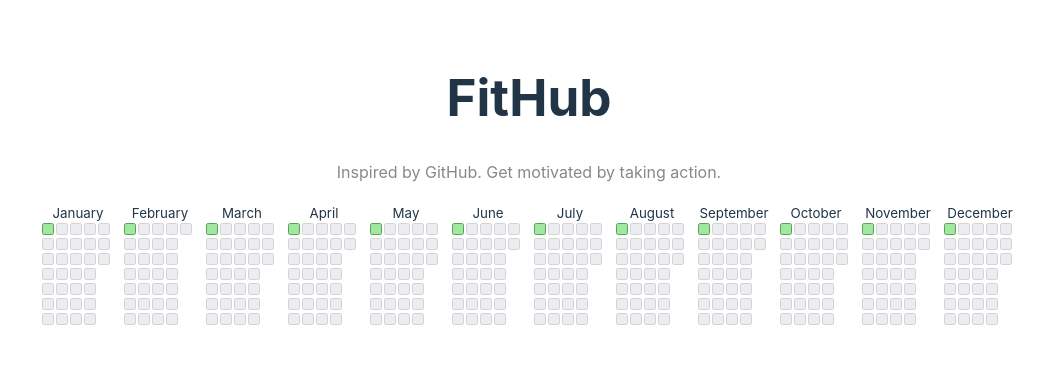
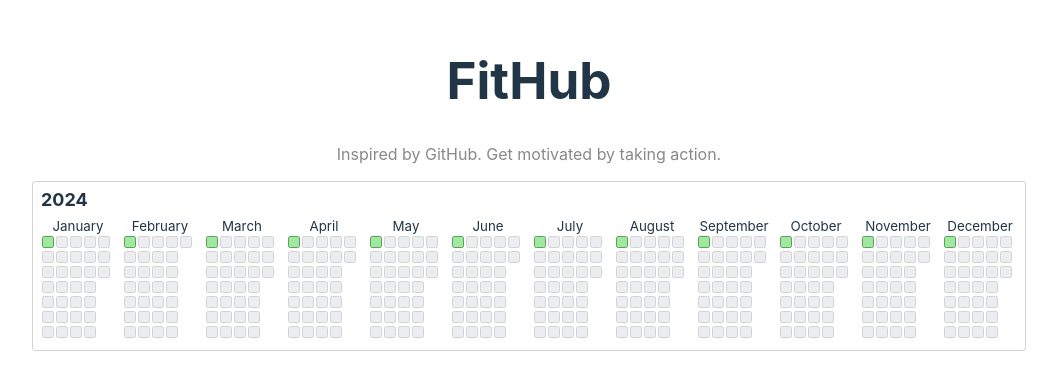
Before and after one commit to stuartdrennandev/FitHub, a React (Vite) app in the folder fithub-frontend/: page / in a window 1280 px wide. Shown: the part 216-606 px from the top of the page, without its empty margins (111-1168 px from the left). Built offline with nearby package versions, Linux system fonts and the light colour scheme.

Commit message:
Add year label and outline around graph

```diff
--- a/fithub-frontend/src/components/activity-graph/ActivityGraph.module.css
+++ b/fithub-frontend/src/components/activity-graph/ActivityGraph.module.css
@@ -1,6 +1,17 @@
 .graphContainer {
     display: flex;
     flex-direction: column;
+    outline: 1px solid lightgrey;
+    border-radius: 2px;
+    padding: 4px;
+}
+
+.yearLabel {
+    display: flex;
+    flex-direction: start;
+    font-size: large;
+    font-weight: bold;
+    margin-left: 4px;
 }
 
 .monthsContainer {
--- a/fithub-frontend/src/components/activity-graph/ActivityGraph.tsx
+++ b/fithub-frontend/src/components/activity-graph/ActivityGraph.tsx
@@ -13,6 +13,7 @@
 ) => {
     return (
         <div className={styles.graphContainer}>
+            <div className={styles.yearLabel}>{year}</div>
             <div className={styles.monthsContainer}>
                 {months.map(month => (
                     <Month month={month} year={year} />
--- a/fithub-frontend/src/components/activity-graph/components/month/components/week/components/day/Day.tsx
+++ b/fithub-frontend/src/components/activity-graph/components/month/components/week/components/day/Day.tsx
@@ -23,7 +23,6 @@
         <Tooltip title={dayActivityText}>
             <div className={`${styles.day} ${dayStyle}`}></div>
         </Tooltip>
-
     )
 }
 
```
